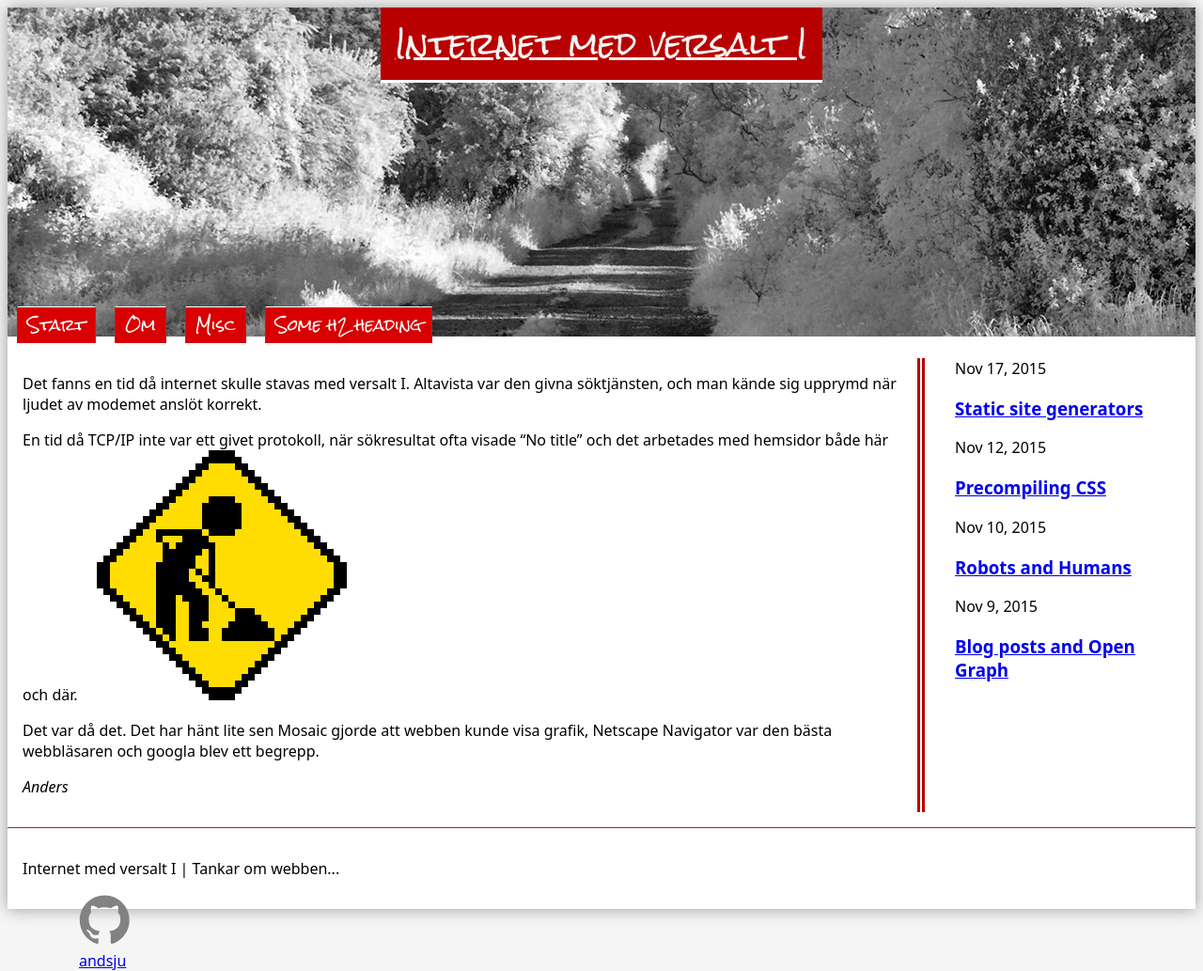
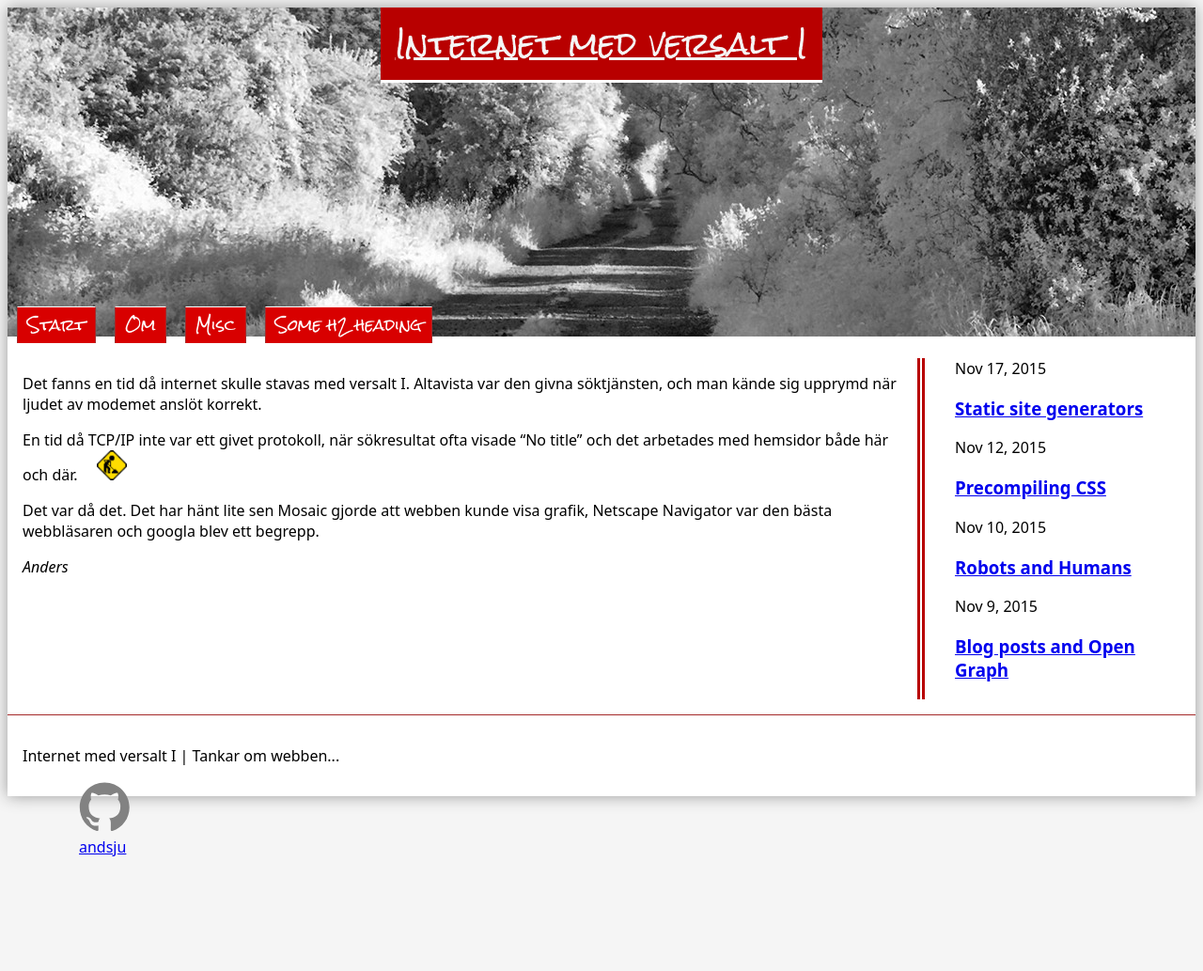
Before and after one commit to andsju/andsju, a Jekyll site: the page built from index.md, in a window 1280 px wide. Shown: the whole page at 94% size. Built offline with Jekyll 4.4.1, drawn with Linux system fonts in a browser that asks for light colours; after the commit the page ends 912 px from its top, so only the background shows below that.

Commit message:
HTML semantics

```diff
--- a/css/style.css
+++ b/css/style.css
@@ -237,3 +237,8 @@ aside {
 img.right {
     margin:0 1rem
 }
+
+img.thumb {
+    width: 32px;
+    height: auto;
+}
--- a/index.md
+++ b/index.md
@@ -5,7 +5,7 @@ layout: default
 Det fanns en tid då internet skulle stavas med versalt I. Altavista var den givna söktjänsten, och man kände sig upprymd när ljudet av modemet anslöt korrekt.
 
 En tid då TCP/IP inte var ett givet protokoll, när sökresultat ofta visade "No title" och det arbetades med hemsidor både här och där.
-<img src="/img/under-construction.gif" class="right" alt="Under construction animaton">
+<img src="/img/under-construction.gif" class="right thumb" alt="Under construction animaton">
 
 Det var då det. Det har hänt lite sen Mosaic gjorde att webben kunde visa grafik, Netscape Navigator var den bästa webbläsaren och googla blev ett begrepp.
 
```
